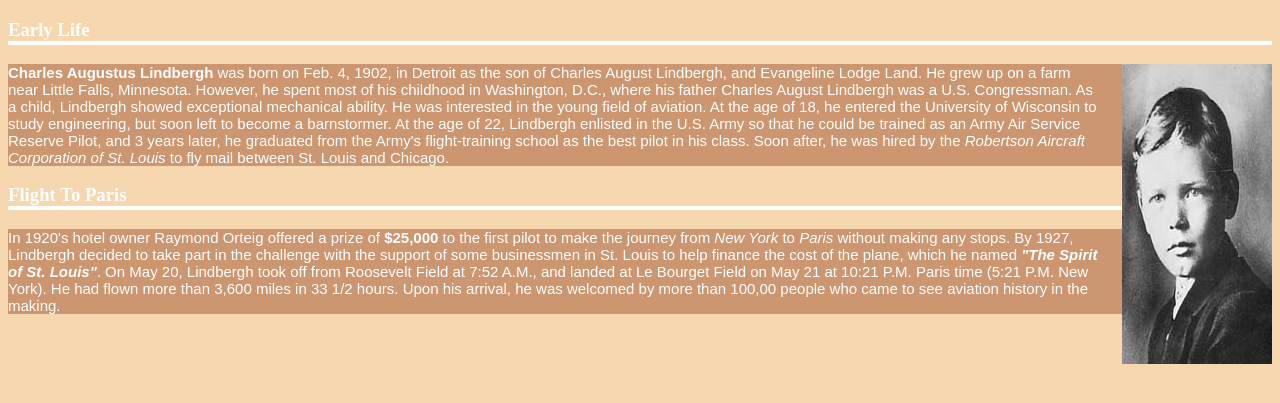
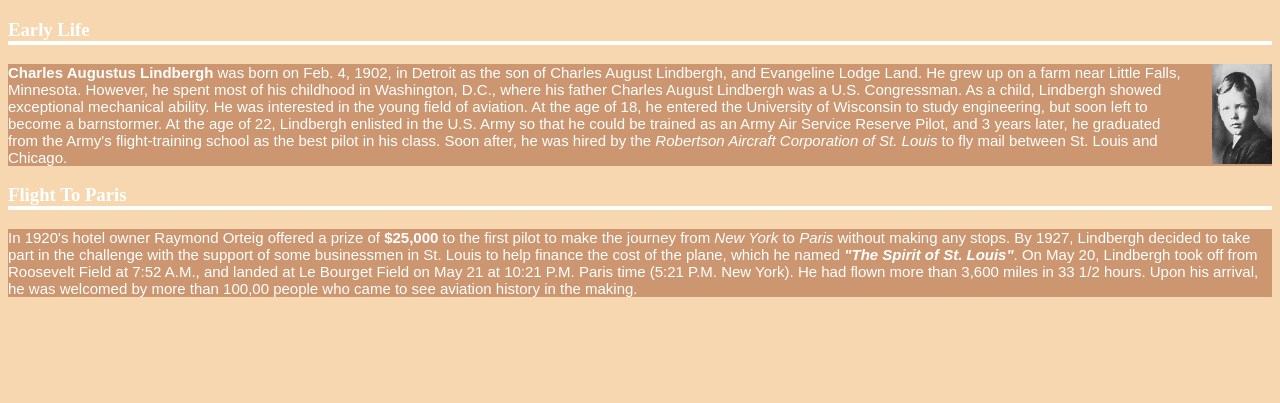
Before and after one commit to CEuceda8554/semesterproject.github.io, a plain HTML site: page index.html in a window 1280 px wide. Shown: the part 61-464 px from the top of the page. Drawn offline with Linux system fonts and the light colour scheme.

Commit message:
Update index.html

```diff
--- a/index.html
+++ b/index.html
@@ -33,8 +33,8 @@ p {
 
 <h1>Charles Lindbergh</h1>
 <h3>Early Life</h3>
-  <img src="Early.png" width="150"
-height="300">
+  <img src="Early.png" width="60"
+height="100">
 <p> <b>Charles Augustus Lindbergh</b> was born on Feb. 4, 1902, in Detroit as the son of Charles August Lindbergh, and Evangeline Lodge Land. He grew up on a farm near Little Falls, Minnesota. However, he spent most of his childhood in Washington, D.C., where his father Charles August Lindbergh was a U.S. Congressman. As a child, Lindbergh showed exceptional mechanical ability. He was interested in the young field of aviation. At the age of 18, he entered the University of Wisconsin to study engineering, but soon left to become a barnstormer. At the age of 22, Lindbergh enlisted in the U.S. Army so that he could be trained as an Army Air Service Reserve Pilot, and 3 years later, he graduated from the Army's flight-training school as the best pilot in his class. Soon after, he was hired by the <i>Robertson Aircraft Corporation of St. Louis</i> to fly mail between St. Louis and Chicago.</p>
 
 <h3>Flight To Paris</h3>
```
